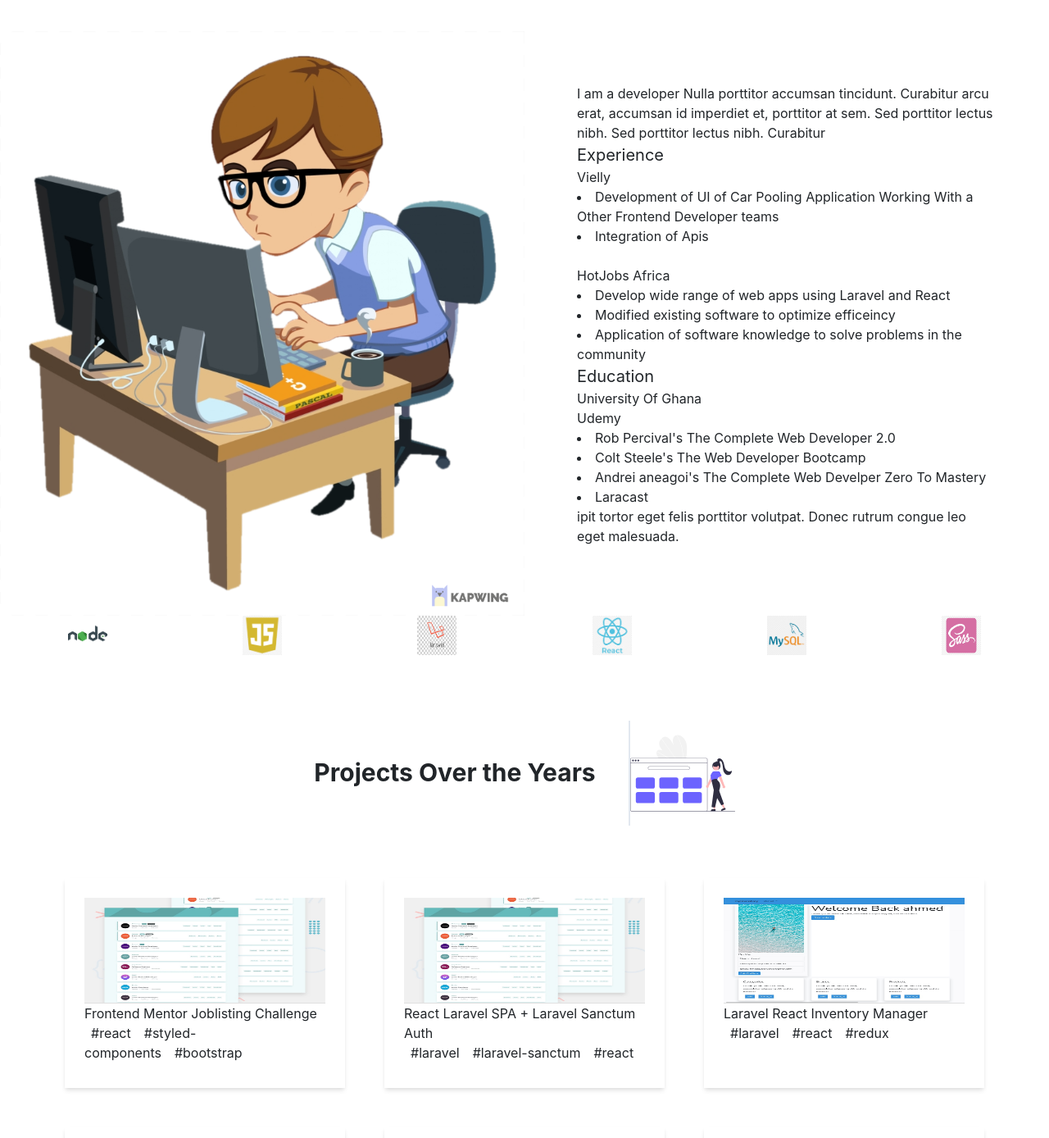
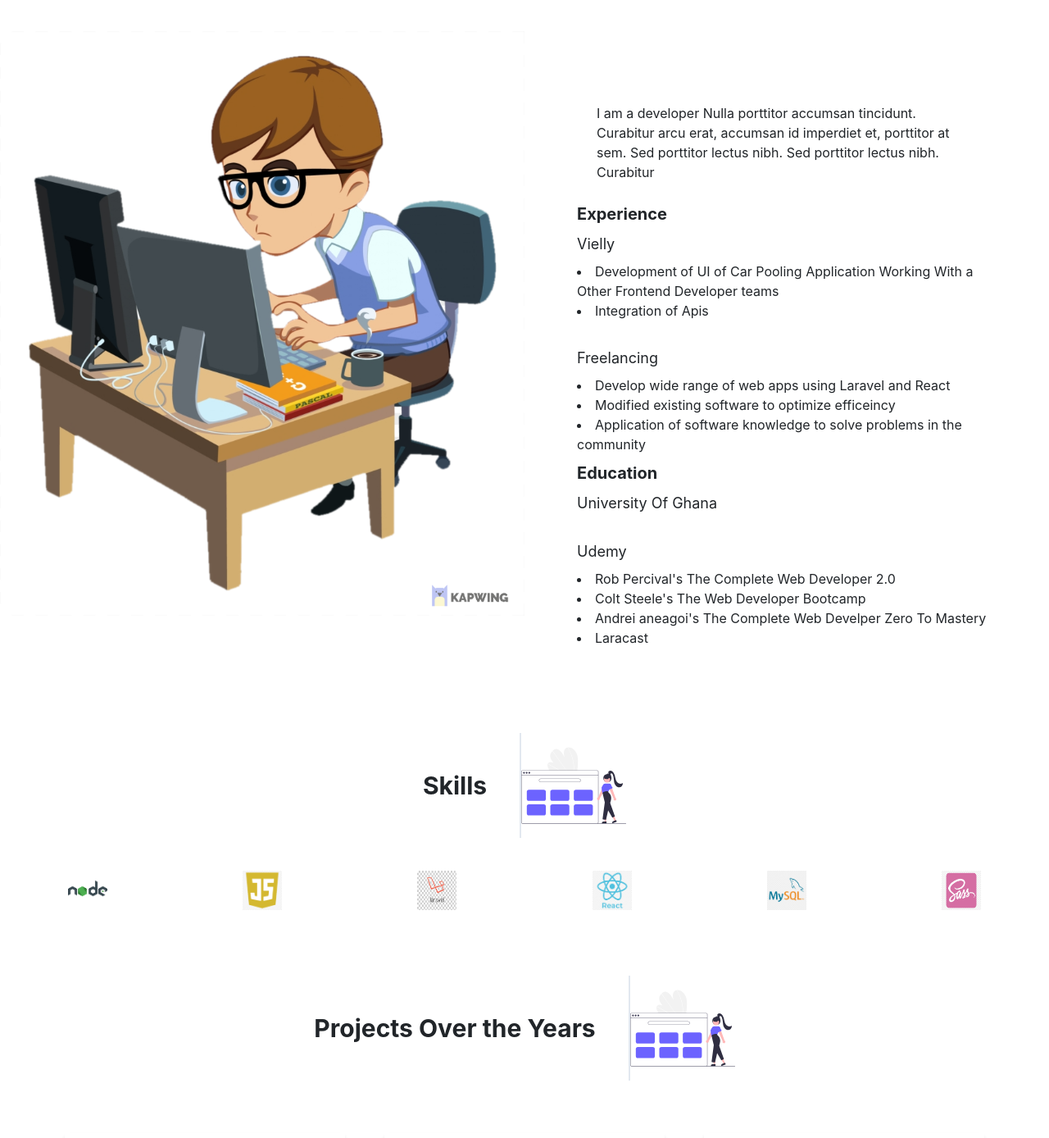
Before and after one commit to newtronahmed/portfolio, a React (Create React App) app: page / in a window 1280 px wide. Shown: the part 1018-2406 px from the top of the page at 82% size. Built offline with nearby package versions, Linux system fonts and the light colour scheme; a web font is replaced by a local one.

Commit message:
fixed bold texts

```diff
--- a/src/App.js
+++ b/src/App.js
@@ -91,7 +91,7 @@
 				<div className='border-2 border-white md:text-2xl text-white px-4 py-1 font-bold bg-black tracking-widest name '>Zubairu</div>
 				</div>
 				<div className=' text-white p-4 ' >
-					I am a <span className='bg-black md:text-2xl'>Developer</span>
+				 <span className='bg-black md:text-2xl p-2 name'>I am Developer</span>
 				</div>
 
 
@@ -104,25 +104,26 @@
           		<div className=' wow slideInLeft' >
           			<img src={programmer} alt="developer" className='w-full' />
           		</div>
-          		<div className='md:p-16 p-8'>
+          		<div className='md:p-16 p-8 '>
 
-          			<div className='wow slideInRight '> I am a developer Nulla porttitor accumsan tincidunt. Curabitur arcu erat, accumsan id imperdiet et, porttitor at sem.
-					  Sed porttitor lectus nibh. Sed porttitor lectus nibh. Curabitur
+          			<div className='wow slideInRight '>
+					  <div className='m-6'>I am a developer Nulla porttitor accumsan tincidunt. Curabitur arcu erat, accumsan id imperdiet et, porttitor at sem.
+					  Sed porttitor lectus nibh. Sed porttitor lectus nibh. Curabitur</div>
 					  <div>
-						  <div className='text-xl'>Experience</div>
+						  <div className='text-xl my-2 font-bold'>Experience</div>
 						  <div>
-							  Vielly
+							  <div className='text-lg my-2'>Vielly</div>
 							  <li>
 							  Development of UI of Car Pooling Application
 								Working With a Other Frontend Developer teams
 							  </li>
-								<li>
+							<li>
 									Integration of Apis
-								</li>
+							</li>
 						  </div>
 						  <br/>
-						  <div>
-							  HotJobs Africa
+						  <div className='my-2'>
+							  <div className='text-lg my-2'>Freelancing</div>
 							  <li> Develop wide range of web apps using Laravel and React</li>
 							  <li>Modified existing software to optimize efficeincy</li>
 							  <li>Application of software knowledge to solve problems in the community</li>
@@ -130,12 +131,13 @@
 
 					  </div>
 					  <div>
-						  <div className='text-xl'>Education</div>
-						  <div>
-							  University Of Ghana
+						  <div className='text-xl my-2 font-bold'>Education</div>
+						  <div >
+
+							  <div className="text-lg ">  University Of Ghana</div>
 
 								<br/>
-							Udemy
+							<div className='text-lg my-2'>Udemy</div>
 							<li>Rob Percival's The Complete Web Developer 2.0</li>
 							<li>Colt Steele's The Web Developer Bootcamp</li>
 							<li>Andrei aneagoi's The Complete Web Develper Zero To Mastery</li>
@@ -145,8 +147,7 @@
 						  </div>
 					  </div>
 
-					  ipit tortor eget felis porttitor volutpat. Donec rutrum congue leo
-					   eget malesuada.</div>
+					  </div>
           		</div>
           </section>
           						{/*Resume Section */}
@@ -155,6 +156,7 @@
 				Coming Soon
 				</div> */}
 								{/* Skills Section */}
+								<Section  title='Skills' svg={portfolioSvg}/>
 								<div style={{display:'flex',justifyContent:'space-around'}}>
 				{
 					skills.map(each=>{
@@ -174,16 +176,16 @@
 			  projects.map(each=>(
 					<div className='w-full  flex-col md:w-1/3 p-4'>
 					<a href={each.link} target='_blank' rel='noopener noreferrer' className=' wow slideInUp' >
-						<div className='project-wrapper  raise shadow-md p-4'>
+						<div className='project-wrapper  raise shadow-md p-2 lg:p-4'>
 
 							<img src={each.image} alt="project" className=' w-full h-32 ' />
 
 						<div className='h-24 lg:h-20'  >
 							<Divider />
-							<div>
+							<div className='max-w-full'>
 								{each.title}
 							</div>
-							<div>
+							<div className='max-w-full'>
 								{
 									each.stack.map(each=>(<span className='text-bold rounded m-2'>#{each}</span>))
 								}
```
